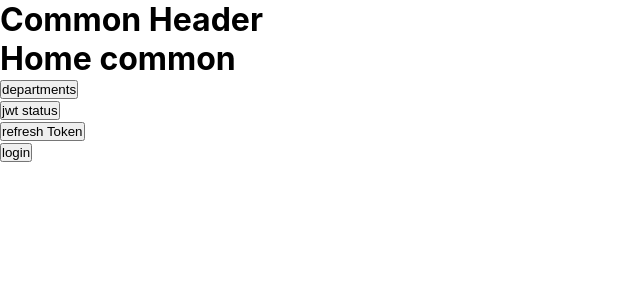
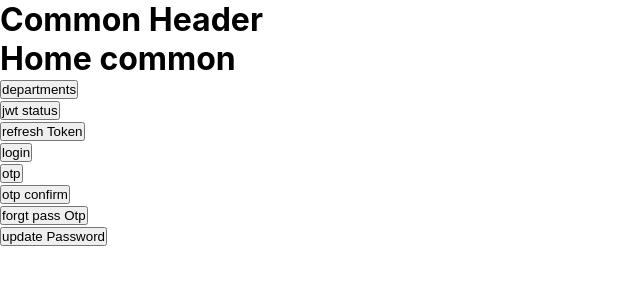
Before and after one commit to miteshp2110/SkillSpace_FrontEnd, a React (Create React App) app: page / in a window 1280 px wide. Shown: the top 300 px of the page, without its empty margins (0-640 px from the left). Built offline with nearby package versions, Linux system fonts and the light colour scheme.

Commit message:
Added auth controllers

```diff
--- a/src/components/common/Home/Home.jsx
+++ b/src/components/common/Home/Home.jsx
@@ -1,5 +1,12 @@
 import './Home.css'
-import {getDepartments, getRefreshToken, jwtStatus, login} from "../../../utils/controllers/AuthControllers";
+import {
+    confirmEmailVerificationOtp,
+    getDepartments,
+    getRefreshToken,
+    jwtStatus,
+    login,
+    sendEmailVerificationOtp, sendForgotPasswordEmail, updatePassword
+} from "../../../utils/controllers/AuthControllers";
 
 const Home =()=>{
 
@@ -38,7 +45,7 @@ const Home =()=>{
         </button>
         <br/>
         <button onClick={async () => {
-            const res = await login("mitehpaliwal2110@gmail.com","12345678")
+            const res = await login("miteshpaliwal2110@gmail.com", "Mi12te34@")
             if (res.data.Error === true) {
                 console.log(res.data)
             } else {
@@ -46,6 +53,47 @@ const Home =()=>{
             }
         }}>login
         </button>
+        <br/>
+        <button onClick={async () => {
+            const res = await sendEmailVerificationOtp()
+            if (res.data.Error === true) {
+                console.log(res.data)
+            } else {
+                console.log(res.data);
+            }
+        }}>otp
+        </button>
+        <br/>
+        <button onClick={async () => {
+            const res = await confirmEmailVerificationOtp("paliwalmitesh2110@gmail.com", 2429)
+            if (res.data.Error === true) {
+                console.log(res.data.status === 400 ? "WrongOTP" : "Invalid Reqeust")
+            } else {
+                console.log(res.data);
+            }
+        }}>otp confirm
+        </button>
+        <br/>
+        <button onClick={async () => {
+            const res = await sendForgotPasswordEmail("miteshpaliwal2110@gmail.com")
+            if (res.data.Error === true) {
+                console.log(res.data.status)
+            } else {
+                console.log(res.data);
+            }
+        }}>forgt pass Otp
+        </button>
+
+        <br/>
+        <button onClick={async () => {
+            const res = await updatePassword("miteshpaliwal2110@gmail.com","Mi12te34@",2913)
+            if (res.data.Error === true) {
+                console.log(res.data.status === 400 ? "WrongOTP" : "Invalid Reqeust")
+            } else {
+                console.log(res.data);
+            }
+        }}>update Password
+        </button>
 
     </>
 }
--- a/src/utils/controllers/AuthControllers.js
+++ b/src/utils/controllers/AuthControllers.js
@@ -63,3 +63,37 @@ export async function signupStudent(email,password,formData){
         return "no"
     }
 }
+
+export async function sendEmailVerificationOtp(){
+    const url = `http://${host}:${port}/requestOtp`;
+    let header = {
+        Authorization:"Bearer "+sampleToken
+    }
+    return await postRequest(url,null,header);
+}
+
+export async function confirmEmailVerificationOtp(email,otp){
+    const url = `http://${host}:${port}/verifyOtp`;
+    let body={
+        "email":email,
+        "code":otp
+    }
+    return await postRequest(url,body,null)
+}
+
+export async function sendForgotPasswordEmail(email){
+    const url = `http://${host}:${port}/requestForgotPassword`;
+    let body = {
+        "email":email
+    }
+    return await postRequest(url,body,null)
+}
+export async function updatePassword(email,newPassword,otp){
+    const url = `http://${host}:${port}/updatePassword`;
+    let body={
+        "email":email,
+        "newPassword":newPassword,
+        "otp":otp
+    }
+    return await postRequest(url,body,null)
+}
```
